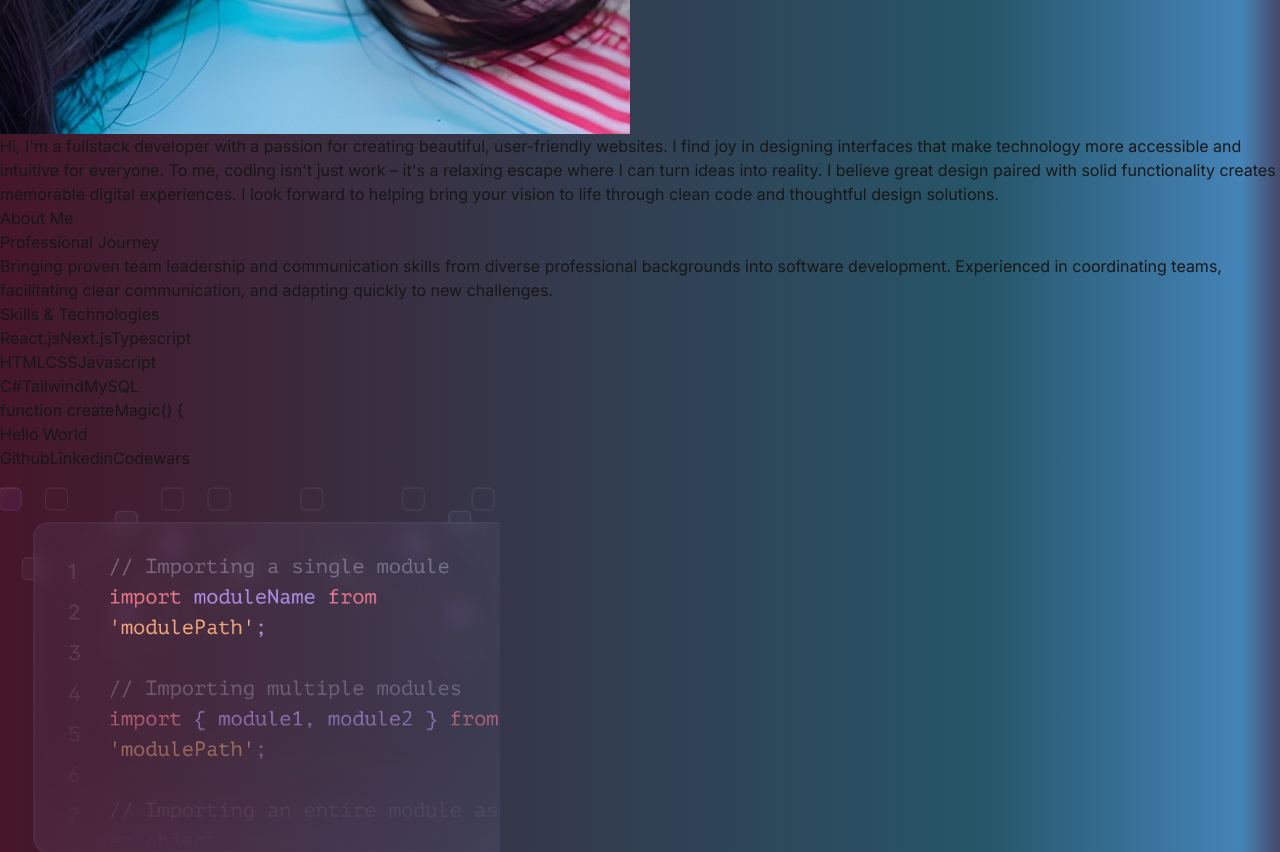
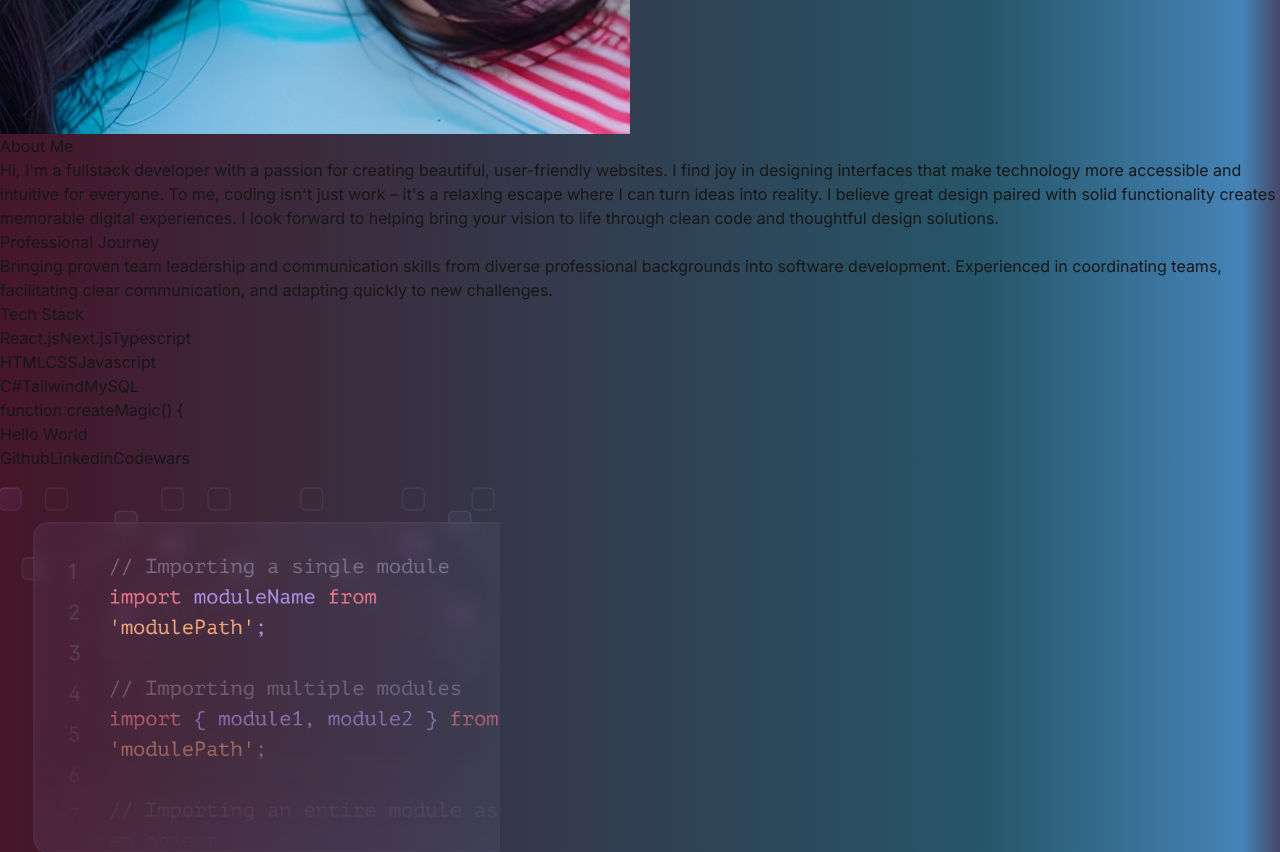
Before and after one commit to Raquelbateman/myportfolio, a Next.js app: page / in a window 1280 px wide. Shown: the part 3860-4712 px from the top of the page. Built offline with nearby package versions, Linux system fonts and the light colour scheme; grey boxes are pictures that could not be loaded.

Commit message:
final touches

```diff
--- a/components/ui/BentoGrid.tsx
+++ b/components/ui/BentoGrid.tsx
@@ -104,14 +104,14 @@ export const BentoGridItem = ({
                                 "font-sans text-sm md:text-xs lg:text-lg z-10 text-black font-medium"
                             )}
                         >
-              {description}
+                            {title}
                         </div>
                         <div
                             className={cn(
                                 "font-sans font-bold text-lg lg:text-3xl max-w-96 z-10 text-black"
                             )}
                         >
-              {title}
+                            {description}
                         </div>
                     </div>
                 </a>
@@ -152,7 +152,7 @@ export const BentoGridItem = ({
                     >
                         {id === 2 ? (
                             <>
-                <div id="experience"className="font-sans font-bold text-lg text-neutral-200 lg:text-3xl max-w-96 z-10">
+                                <div id="experience" className="font-sans font-bold text-lg text-neutral-200 lg:text-3xl max-w-96 z-10">
                                     {title}
                                 </div>
                                 <div className="font-sans font-extralight text-neutral-200 text-sm md:text-xs lg:text-base z-10">
@@ -161,11 +161,11 @@ export const BentoGridItem = ({
                             </>
                         ) : (
                             <>
-                <div className="font-sans font-extralight text-neutral-200 text-sm md:text-xs lg:text-base z-10">
+                                <div className="font-sans font-bold text-neutral-200 text-2xl md:text-3xl lg:text-5xl mb-4 z-10">
+                                    {title}
+                                </div>
+                                <div className="font-sans font-light text-neutral-200 text-sm md:text-base lg:text-lg max-w-3xl leading-relaxed z-10 mb-6">
                                     {description}
-                </div>
-                <div className="font-sans font-bold text-lg text-neutral-200 lg:text-3xl max-w-96 z-10">
-                  {title}
                                 </div>
                             </>
                         )}
--- a/data/index.ts
+++ b/data/index.ts
@@ -9,8 +9,8 @@ export const navItems = [
 export const gridItems = [
   {
     id: 1,
+    title: "About Me",
     description: "Hi, I'm a fullstack developer with a passion for creating beautiful, user-friendly websites. I find joy in designing interfaces that make technology more accessible and intuitive for everyone. To me, coding isn't just work – it's a relaxing escape where I can turn ideas into reality. I believe great design paired with solid functionality creates memorable digital experiences. I look forward to helping bring your vision to life through clean code and thoughtful design solutions.",
-    title: "About Me",
     className: "lg:col-span-3 md:col-span-6 md:row-span-4 lg:min-h-[60vh]",
     imgClassName: "w-[21rem] h-[34rem] object-cover rounded-full absolute bottom-10 right-12 -translate-x-1/2w-96 h-96 object-cover rounded-2xl border-4 border-white ring-4 ring-offset-4", // Modified for circle and centering
     titleClassName: "flex flex-col",
@@ -33,7 +33,7 @@ export const gridItems = [
 },
 {
   id: 3,
-  title: "Skills & Technologies",
+  title: "Tech Stack",
   description: "",
   className: "lg:col-span-2 md:col-span-3 md:row-span-2",
   imgClassName: "",
```
Lines whose indentation alone changed are shown as unchanged.
